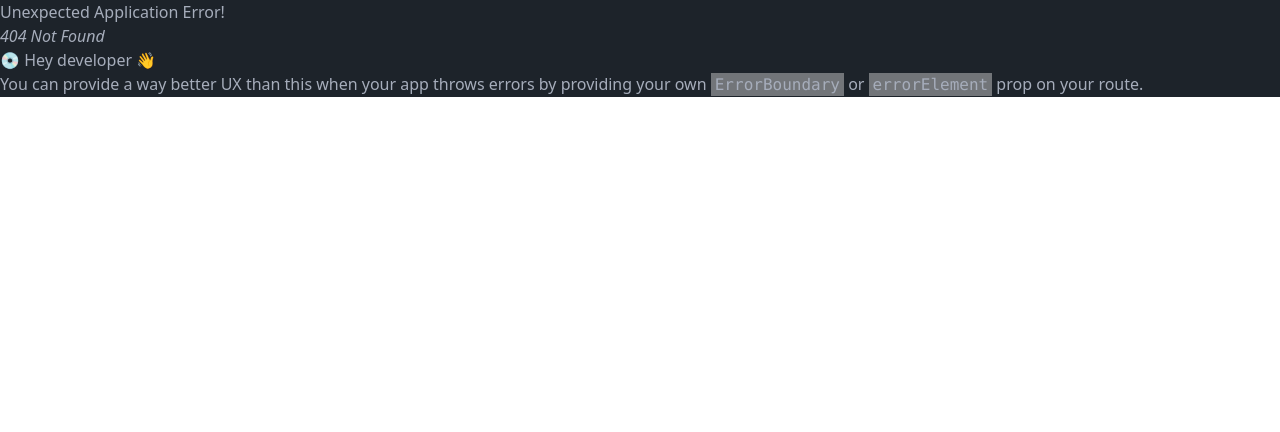
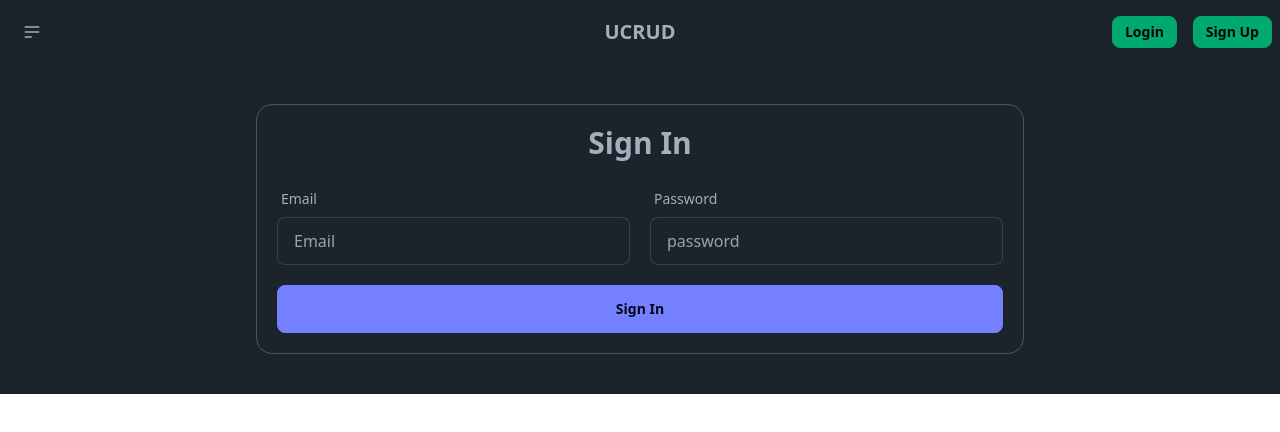
Before and after one commit to mdenjamulislam/user-management-crud-client, a React (Vite) app: page /login in a window 1280 px wide. Before the commit this address had no page. Shown: the top 432 px of the page. Built offline with nearby package versions, Linux system fonts and the light colour scheme.

Commit message:
user login added

```diff
--- /dev/null
+++ b/src/assets/components/SignIn.jsx
@@ -0,0 +1,51 @@
+import React, { useContext } from "react";
+import { AuthContext } from "../providers/AuthProvider/AuthProvicer";
+
+const SignIn = () => {
+    const { signIn } = useContext(AuthContext);
+
+    const hangleSignIn = (e) => {
+        e.preventDefault();
+        const form = e.target;
+        const email = form.email.value;
+        const password = form.password.value;
+
+        signIn(email, password)
+            .then((result) => {
+                console.log(result.user);
+            })
+            .catch((error) => {
+                console.log(error);
+            });
+    };
+    return (
+        <div className="py-6 md:py-10">
+            <div className="container">
+                <div className="mx-auto w-full rounded-2xl border border-gray-600 p-4 md:max-w-3xl md:p-5">
+                    <h2 className="pb-5 text-center text-xl font-semibold md:text-3xl">Sign In</h2>
+                    <form onSubmit={hangleSignIn} className="grid grid-cols-1 gap-4 md:grid-cols-2 md:gap-5">
+                        <div className="form-control w-full">
+                            <label className="label">
+                                <span className="label-text">Email</span>
+                            </label>
+                            <input type="text" name="email" placeholder="Email" className="input input-bordered w-full" />
+                        </div>
+
+                        <div className="form-control w-full">
+                            <label className="label">
+                                <span className="label-text">Password</span>
+                            </label>
+                            <input type="password" name="password" placeholder="password" className="input input-bordered w-full" />
+                        </div>
+
+                        <div className="col-span-full">
+                            <button className="btn btn-primary w-full">Sign In</button>
+                        </div>
+                    </form>
+                </div>
+            </div>
+        </div>
+    );
+};
+
+export default SignIn;
--- a/src/assets/components/SignUp.jsx
+++ b/src/assets/components/SignUp.jsx
@@ -17,6 +17,7 @@ const SignUp = () => {
         // check if password and confirm password match
         if (password !== confirm_password) {
             setError("Passwords do not match");
+            return;
         }
 
         signUp(email, password)
--- a/src/assets/providers/AuthProvider/AuthProvicer.jsx
+++ b/src/assets/providers/AuthProvider/AuthProvicer.jsx
@@ -1,6 +1,6 @@
 import React, { createContext, useState } from 'react';
 import auth from '../../../authentication/firebase.config';
-import { createUserWithEmailAndPassword } from 'firebase/auth';
+import { createUserWithEmailAndPassword, signInWithEmailAndPassword } from 'firebase/auth';
 
 export const AuthContext = createContext(null);
 
@@ -13,10 +13,16 @@ const AuthProvicer = ({ children }) => {
         return createUserWithEmailAndPassword(auth, email, password);
     }
 
+    const signIn = (email, password) => {
+        setLoading(true)
+        return signInWithEmailAndPassword(auth, email, password);
+    }
+
     const userInfo = {
         user,
         loading,
         signUp,
+        signIn,
     }
     return (
         <AuthContext.Provider value={userInfo}>
--- a/src/main.jsx
+++ b/src/main.jsx
@@ -10,6 +10,7 @@ import AddUser from "./assets/components/AddUser.jsx";
 import UpdateUser from "./assets/components/UpdateUser.jsx";
 import UserDetails from "./assets/components/UserDetails.jsx";
 import SignUp from "./assets/components/SignUp.jsx";
+import SignIn from "./assets/components/SignIn.jsx";
 
 const router = createBrowserRouter([
     {
@@ -38,6 +39,10 @@ const router = createBrowserRouter([
             {
                 path: "/signup",
                 element: <SignUp/>,
+            },
+            {
+                path: "/login",
+                element: <SignIn/>
             }
         ],
     },
```
